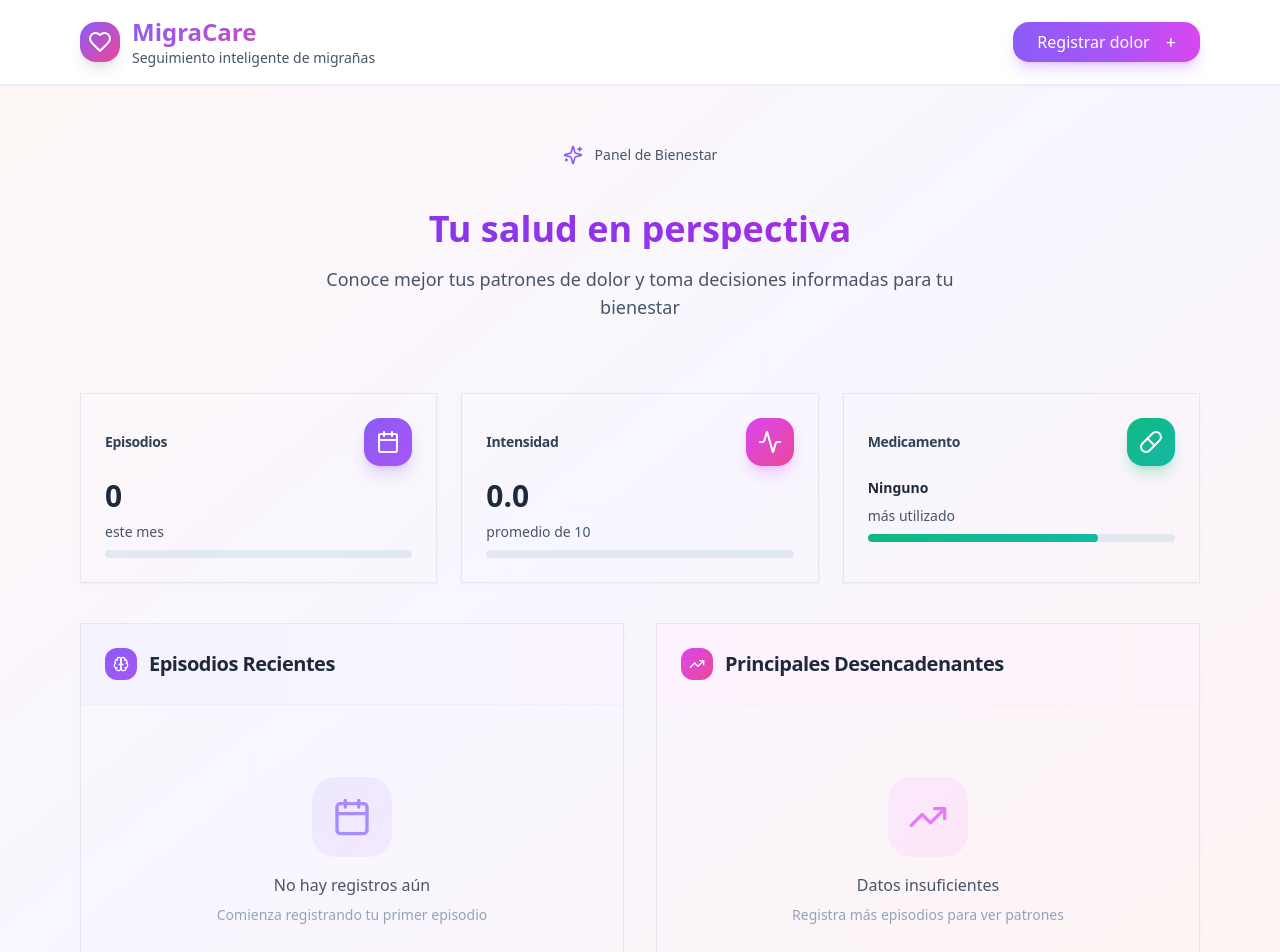
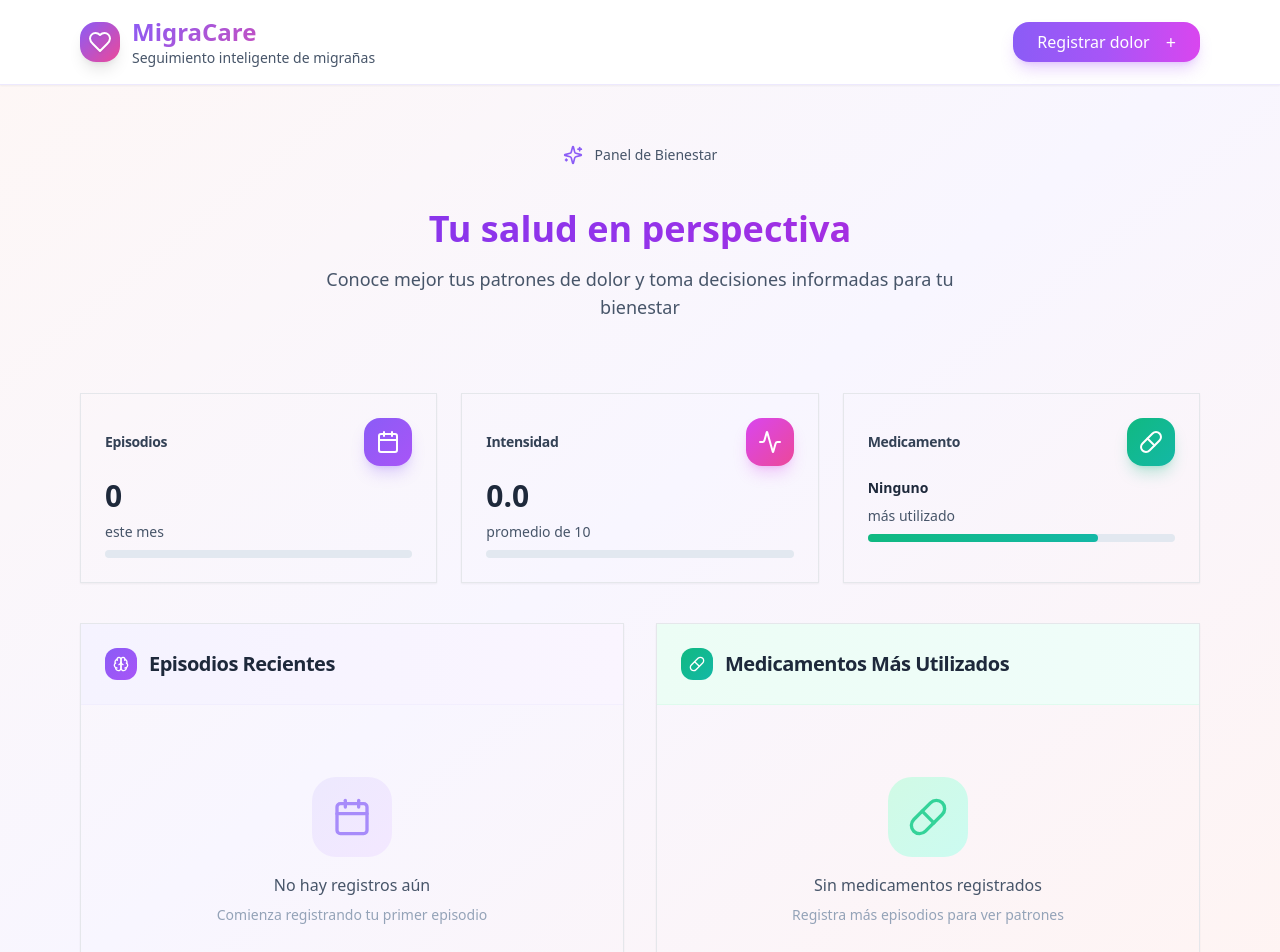
Before and after one commit to Parzval-Net/Dolor-Cabeza, a React (Vite) app: page / in a window 1280 px wide. Shown: the top 952 px of the page. Built offline with nearby package versions, Linux system fonts and the light colour scheme.

Commit message:
Remove or replace triggers section in Dashboard
Removed the "Principales Desencadenantes" section from the Dashboard, as requested.

```diff
--- a/src/components/Dashboard.tsx
+++ b/src/components/Dashboard.tsx
@@ -4,7 +4,7 @@ import EpisodeCountCard from './dashboard/EpisodeCountCard';
 import AverageIntensityCard from './dashboard/AverageIntensityCard';
 import TopMedicationCard from './dashboard/TopMedicationCard';
 import RecentEpisodesList from './dashboard/RecentEpisodesList';
-import TopTriggersList from './dashboard/TopTriggersList';
+import TopMedicationsList from './dashboard/TopMedicationsList';
 import { HeadacheEntry } from '@/types/headache';
 
 interface DashboardProps {
@@ -34,14 +34,8 @@ const Dashboard = ({ entries }: DashboardProps) => {
   const topMedication = Object.entries(mostUsedMedication)
     .sort(([,a], [,b]) => b - a)[0]?.[0] || 'Ninguno';
 
-  const commonTriggers = monthlyEntries
-    .flatMap(entry => entry.triggers)
-    .reduce((acc, trigger) => {
-      acc[trigger] = (acc[trigger] || 0) + 1;
-      return acc;
-    }, {} as Record<string, number>);
-
-  const topTriggers = Object.entries(commonTriggers)
+  // Nueva lógica para medicamentos más utilizados
+  const topMedications = Object.entries(mostUsedMedication)
     .sort(([,a], [,b]) => b - a)
     .slice(0, 3);
 
@@ -83,7 +77,7 @@ const Dashboard = ({ entries }: DashboardProps) => {
       {/* Main Content Grid */}
       <div className="grid grid-cols-1 lg:grid-cols-2 gap-8">
         <RecentEpisodesList entries={recentEntries} getIntensityGradient={getIntensityGradient} />
-        <TopTriggersList topTriggers={topTriggers} />
+        <TopMedicationsList topMedications={topMedications} />
       </div>
     </div>
   );
--- /dev/null
+++ b/src/components/dashboard/TopMedicationsList.tsx
@@ -0,0 +1,64 @@
+
+import { Card, CardHeader, CardTitle, CardContent } from '@/components/ui/card';
+import { Pill } from 'lucide-react';
+
+interface TopMedicationsListProps {
+  topMedications: [string, number][];
+}
+
+const TopMedicationsList = ({ topMedications }: TopMedicationsListProps) => (
+  <Card className="glass-card-dark overflow-hidden">
+    <CardHeader className="bg-gradient-to-r from-emerald-50 to-teal-50 border-b border-emerald-100/50">
+      <CardTitle className="text-xl font-bold text-slate-800 flex items-center gap-3">
+        <div className="w-8 h-8 bg-gradient-to-br from-emerald-500 to-teal-500 rounded-xl flex items-center justify-center">
+          <Pill className="h-4 w-4 text-white" />
+        </div>
+        Medicamentos Más Utilizados
+      </CardTitle>
+    </CardHeader>
+    <CardContent className="p-6 space-y-4">
+      {topMedications.length === 0 ? (
+        <div className="text-center py-12 space-y-4">
+          <div className="w-20 h-20 bg-gradient-to-br from-emerald-100 to-teal-100 rounded-3xl flex items-center justify-center mx-auto">
+            <Pill className="h-10 w-10 text-emerald-400" />
+          </div>
+          <div className="space-y-2">
+            <p className="text-slate-600 font-medium">Sin medicamentos registrados</p>
+            <p className="text-sm text-slate-400">Registra más episodios para ver patrones</p>
+          </div>
+        </div>
+      ) : (
+        topMedications.map(([medication, count], index) => (
+          <div key={medication} className="glass-card rounded-2xl p-5 hover:shadow-lg transition-all duration-300 group">
+            <div className="flex items-center justify-between">
+              <div className="flex items-center space-x-4">
+                <div className={`w-10 h-10 rounded-xl flex items-center justify-center text-white font-bold text-sm shadow-lg ${
+                  index === 0 ? 'bg-gradient-to-br from-emerald-500 to-teal-500' :
+                  index === 1 ? 'bg-gradient-to-br from-blue-500 to-indigo-500' :
+                  'bg-gradient-to-br from-purple-500 to-violet-500'
+                }`}>
+                  {index + 1}
+                </div>
+                <div className="space-y-1">
+                  <span className="font-semibold text-slate-800">{medication}</span>
+                  <p className="text-sm text-slate-500">{count} veces este mes</p>
+                </div>
+              </div>
+              <div className="text-right">
+                <div className="w-16 bg-slate-200 rounded-full h-2">
+                  <div className={`h-2 rounded-full ${
+                    index === 0 ? 'bg-gradient-to-r from-emerald-500 to-teal-500' :
+                    index === 1 ? 'bg-gradient-to-r from-blue-500 to-indigo-500' :
+                    'bg-gradient-to-r from-purple-500 to-violet-500'
+                  }`} style={{width: `${(count / Math.max(...topMedications.map(([,c]) => c))) * 100}%`}}></div>
+                </div>
+              </div>
+            </div>
+          </div>
+        ))
+      )}
+    </CardContent>
+  </Card>
+);
+
+export default TopMedicationsList;
```
